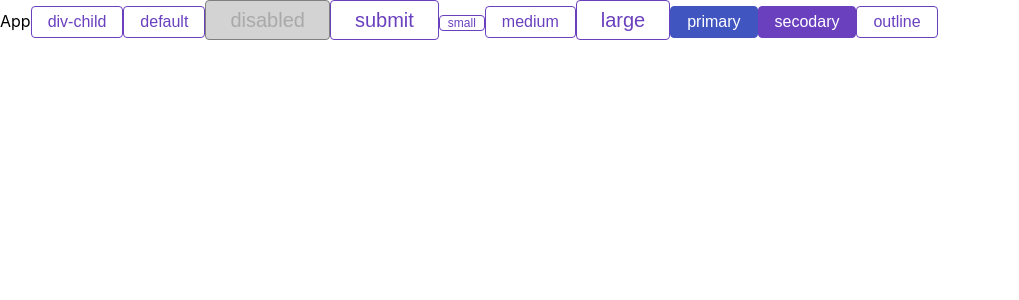
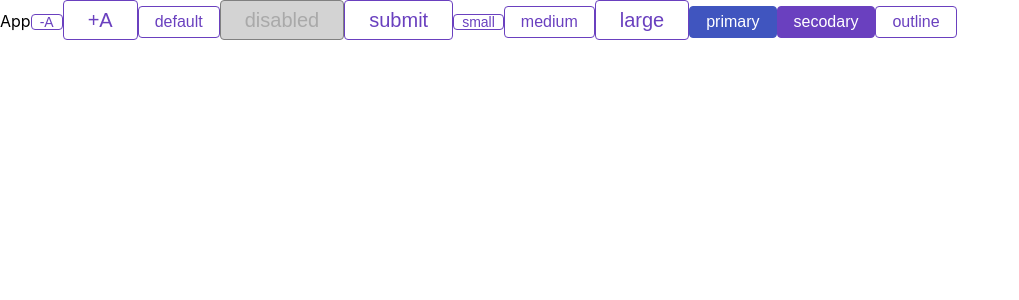
Before and after one commit to vast-coding/ts3, a React (Create React App) app: page / in a window 1280 px wide. Shown: the top 300 px of the page, without its empty margins (0-1019 px from the left). Built offline with nearby package versions, Linux system fonts and the light colour scheme.

Commit message:
feat: add font-size increase

```diff
--- a/src/App.tsx
+++ b/src/App.tsx
@@ -1,16 +1,30 @@
 import React from 'react'
 import { ThemeProvider } from 'styled-components'
-import { GlobalStyle, themeLight } from 'themes'
 import { Button } from 'components'
+import {
+  defaultFontScale,
+  GlobalStyle,
+  themeLight,
+  useTypography,
+} from 'themes'
 
-export const App = () => (
-  <ThemeProvider theme={themeLight}>
+export const App = () => {
+  const { fontSizes, increaseFontSize, decreaseFontSize } = useTypography(
+    defaultFontScale
+  )
+
+  return (
+    <ThemeProvider
+      theme={{ ...themeLight, fontSizes, increaseFontSize, decreaseFontSize }}
+    >
       <GlobalStyle />
       <div>
         App
-      <Button>
-        {' '}
-        <div>div-child</div>{' '}
+        <Button scale="small" onClick={decreaseFontSize}>
+          -A
+        </Button>
+        <Button scale="large" onClick={increaseFontSize}>
+          +A
         </Button>
         <Button> default </Button>
         <Button scale="large" disabled>
@@ -28,3 +42,4 @@ export const App = () => (
       </div>
     </ThemeProvider>
   )
+}
--- a/src/components/Button.style.tsx
+++ b/src/components/Button.style.tsx
@@ -2,29 +2,32 @@ import styled, { css, IDefaultTheme } from 'styled-components'
 
 type TSize = {
   scale: 'small' | 'medium' | 'large'
+  theme: IDefaultTheme
 }
 
-const styleSizes = ({ scale }: TSize) =>
-  ({
+const styleSizes = ({ scale, theme }: TSize) => {
+  return {
     small: css`
-      font-size: 12px;
+      font-size: ${theme.fontSizes[0]}px;
       padding: 0 8px;
       border: 1px solid red;
       height: 16px;
     `,
     medium: css`
-      font-size: 16px;
+      font-size: ${theme.fontSizes[1]}px;
       padding: 0 16px;
       border: 1px solid blue;
       height: 32px;
     `,
     large: css`
       font-size: 20px;
+      font-size: ${theme.fontSizes[2]}px;
       padding: 0 24px;
       border: 1px solid green;
       height: 40px;
     `,
-  }[scale])
+  }[scale]
+}
 
 type TVariant = {
   variant: 'primary' | 'secondary' | 'outline'
@@ -68,6 +71,8 @@ type TButtonStyles = TSize & TVariant & TBg
 export const ButtonStyle = styled.button<TButtonStyles>`
   border-radius: 4px;
   cursor: pointer;
+  overflow: hidden;
+  line-height: 1;
   ${styleSizes};
   ${styleVariants};
   ${overideBg};
--- a/src/themes/index.js
+++ b/src/themes/index.js
@@ -1,3 +1,5 @@
 export * from './colors'
 export * from './GlobalStyle'
 export * from './themeLight'
+export * from './typography'
+export * from './useTypography'
--- a/src/themes/styled-theme-template.d.ts
+++ b/src/themes/styled-theme-template.d.ts
@@ -1,7 +1,7 @@
 // import original module declarations
 import 'styled-components'
+import typography from './typography'
 
-// and extend them!
 declare module 'styled-components' {
   export interface IDefaultTheme {
     colorBodyBackground: string
@@ -12,5 +12,6 @@ declare module 'styled-components' {
     id: string
     primaryColor: string
     secondaryColor: string
+    fontSizes: typeof typography.fontSizes
   }
 }
--- a/src/themes/themeLight.ts
+++ b/src/themes/themeLight.ts
@@ -1,5 +1,6 @@
 import { colors } from './colors'
 import { IDefaultTheme } from 'styled-components'
+import { typography } from './typography'
 
 const themeLight: IDefaultTheme = {
   colorBodyBackground: 'white',
@@ -10,6 +11,7 @@ const themeLight: IDefaultTheme = {
   id: 'light',
   primaryColor: colors.primary[500],
   secondaryColor: colors.secondary[500],
+  fontSizes: typography.fontSizes,
 }
 
 export { themeLight }
--- /dev/null
+++ b/src/themes/typography.ts
@@ -0,0 +1,14 @@
+const typography = {
+  fontSizes: [12, 16, 20, 24, 32, 48, 64, 96],
+  defaultScaleIndex: 1,
+  scale: [
+    [10, 12, 16, 20, 24, 32, 48, 64],
+    [14, 16, 20, 24, 32, 48, 64, 96],
+    [16, 20, 22, 24, 32, 48, 64, 96],
+    [20, 24, 26, 28, 32, 48, 64, 96],
+    [24, 28, 32, 36, 40, 48, 64, 96],
+    [28, 32, 36, 40, 44, 48, 64, 96],
+  ],
+}
+const defaultFontScale = 1
+export { typography, defaultFontScale }
--- /dev/null
+++ b/src/themes/useTypography.ts
@@ -0,0 +1,21 @@
+import { useState } from 'react'
+import { typography } from './typography'
+
+export const useTypography = (
+  defaultFontScale = typography.defaultScaleIndex
+) => {
+  const [fontScale, setfontScale] = useState(defaultFontScale)
+
+  const increaseFontSize = () => {
+    if (fontScale === typography.scale.length - 1) return
+    setfontScale((prev) => prev + 1)
+  }
+
+  const decreaseFontSize = () => {
+    if (fontScale === 0) return
+    setfontScale((prev) => prev - 1)
+  }
+  const fontSizes = typography.scale[fontScale]
+
+  return { fontSizes, increaseFontSize, decreaseFontSize }
+}
```
Also changed, not shown: vim-lesson.txt (added), 1 other file (tests, documents, lock files or other folders). Lines whose indentation alone changed are shown as unchanged.
